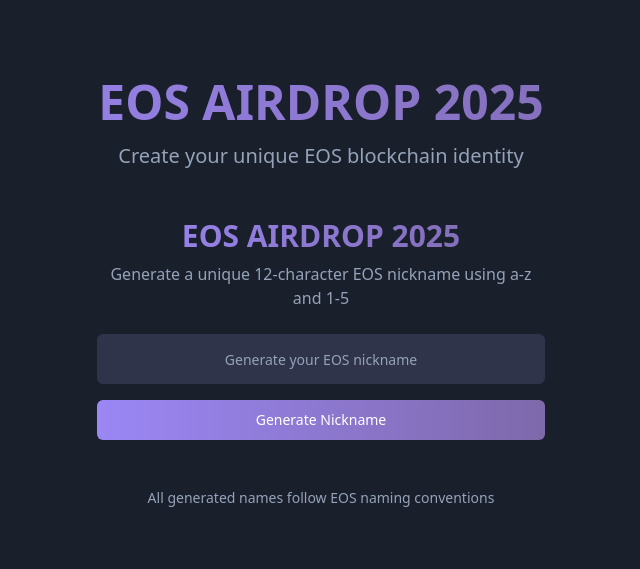
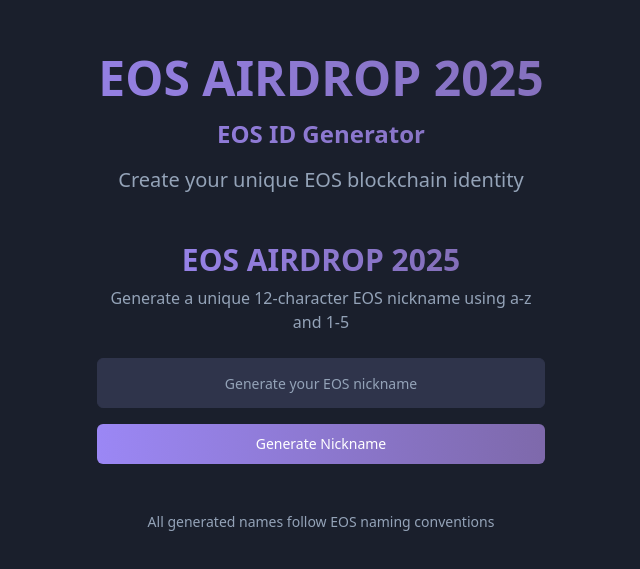
Before and after one commit to Project2618team/eos-nickname-nexus-12, a React (Vite) app: page / in a window 1280 px wide. Shown: the part 107-676 px from the top of the page, without its empty margins (319-959 px from the left). Built offline with nearby package versions, Linux system fonts and the light colour scheme.

Commit message:
Update title and reposition text
Changed the second title to "EOS ID Generator" and moved the text "Create your unique EOS blockchain identity" to be positioned underneath it.
[skip gpt_engineer]

```diff
--- a/src/pages/Index.tsx
+++ b/src/pages/Index.tsx
@@ -8,6 +8,9 @@ const Index = () => {
           <h1 className="text-5xl font-bold gradient-text">
             EOS AIRDROP 2025
           </h1>
+          <h2 className="text-2xl font-semibold gradient-text">
+            EOS ID Generator
+          </h2>
           <p className="text-xl text-muted-foreground">
             Create your unique EOS blockchain identity
           </p>
```
